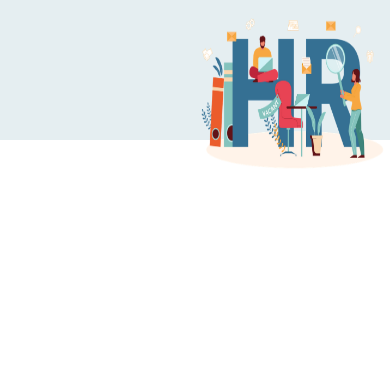
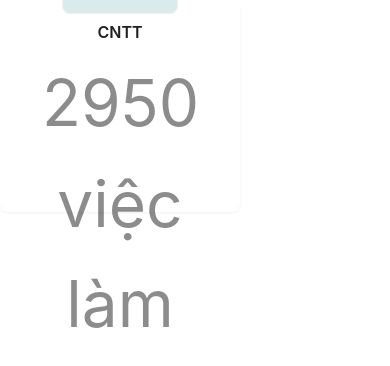
Before and after one commit to tungddk2/recruit, a React (Create React App) app: page / in a window 390 px wide. Shown: the top 366 px of the page. Built offline with nearby package versions, Linux system fonts and the light colour scheme.

Commit message:
feat: add sign up and temporal hr banner

```diff
--- a/src/App.tsx
+++ b/src/App.tsx
@@ -6,6 +6,8 @@ import { ConfigProvider } from "antd";
 import SignIn from "./components/SignIn/SignIn";
 import SignUp from "./components/SignUp/SignUp";
 import HrBanner from "./components/HrBanner/HrBanner";
+import FutureJobIcon from "./components/FutureJobs/FutureJobIcon";
+import {LaptopOutlined} from "@ant-design/icons";
 
 const theme = {
 	token: {
@@ -22,7 +24,7 @@ function App() {
 	return (
 		<ConfigProvider theme={theme}>
 			<Routes>
-				<Route path="/" element={<HrBanner />}/>
+				<Route path="/" element={<FutureJobIcon icon={<LaptopOutlined/>} title="CNTT" numJob={2950} />}/>
 				<Route path="/sign-up">
 					<Route path="user" element={<SignUp role="user" />} />
 					<Route path="company" element={<SignUp role="company" />} />
--- /dev/null
+++ b/src/components/FutureJobs/FutureJobIcon.tsx
@@ -0,0 +1,84 @@
+import {ReactElement, useState} from "react";
+import {Card, Tooltip} from "antd";
+import Icon, {LaptopOutlined} from "@ant-design/icons";
+import useHover from "../../hooks/useHover";
+import "./icon.css";
+
+const { Meta } = Card;
+
+type FutureJobIconProps = {
+	icon: JSX.Element;
+	title: string;
+	numJob: string | number;
+}
+
+export default function FutureJobIcon(props: FutureJobIconProps = {
+	icon: <LaptopOutlined width={"50px"} />,
+	title: "CNTT",
+	numJob: "2950",
+}): ReactElement {
+	const [iconSize, setIconSize] = useState<string>("50px");
+
+	const iconStyle = useHover({
+		fontSize: "64px",
+	}, {
+		fontSize: "50px",
+		color: "#00635E",
+		animationTimingFunction: "ease-out",
+		animationDuration: "300ms",
+	});
+
+	const bodyStyle = useHover({
+		padding: "0",
+		height: "fit-content",
+	}, {
+		padding: "0",
+		height: "fit-content",
+		animationTimingFunction: "ease-out",
+		animationDuration: "300ms",
+	}, false);
+
+	return (
+		<Card
+			bordered={false}
+			style={{
+				width: "fit-content",
+				height: "fit-content",
+			}}
+			bodyStyle={{
+				display: "flex",
+				flexDirection: "column",
+				justifyContent: "center",
+				alignItems: "center",
+				width: "240px",
+				height: "212px",
+				gap: "10px",
+				padding: "25px 42px",
+				transition: "width 300ms",
+				transitionTimingFunction: "ease-out",
+			}}
+			className="icon-container"
+			onMouseEnter={() => setIconSize("64px")}
+			onMouseLeave={() => setIconSize("50px")}
+		>
+			<Card
+				style={{
+					padding: "25px",
+					width: "fit-content",
+					height: "fit-content",
+					borderRadius: "8px",
+					backgroundColor: "rgba(0, 122, 116, 0.15)",
+				}}
+				bodyStyle={{
+					padding: "0",
+					height: "fit-content",
+				}}
+			>
+				<Icon component={props.icon.type} style={{ fontSize: iconSize, color: "#00635E" }} />
+			</Card>
+			<Tooltip title={props.title} placement={"bottom"}>
+				<Meta title={props.title} description={`${props.numJob} việc làm`} style={{ textAlign: "center", width: "100%" }}/>
+			</Tooltip>
+		</Card>
+	)
+}
--- /dev/null
+++ b/src/components/FutureJobs/FutureJobLists.tsx
@@ -0,0 +1,5 @@
+import {ReactElement} from "react";
+
+export default function FutureJobsList(): ReactElement {
+	return <div>FutureJobsList</div>;
+}
--- /dev/null
+++ b/src/components/FutureJobs/icon.css
@@ -0,0 +1,6 @@
+.icon-container {
+}
+
+.icon-container:hover > div > div > div {
+    font-size: 64px;
+}
--- /dev/null
+++ b/src/components/FutureJobs/index.ts
@@ -0,0 +1 @@
+export * from "./FutureJobLists";
--- a/src/components/HrBanner/HrBanner.tsx
+++ b/src/components/HrBanner/HrBanner.tsx
@@ -1,7 +1,32 @@
 import React, {ReactElement, useEffect, useState} from "react";
-import {Col, Row} from "antd";
+import {Button, Col, Row, Typography} from "antd";
 import useBreakpoints from "../../hooks/useBreakpoints";
 import ImageContainer from "../common/images/ImageContainer";
+import {SizeType} from "antd/es/config-provider/SizeContext";
+
+const containerStyle = {
+	xs: {
+		width: "100%",
+		height: "140px",
+		backgroundColor: "rgba(0, 87, 115, 0.1)",
+		padding: "0px 16px",
+		margin: 0,
+	},
+	sm: {
+		width: "100%",
+		height: "187px",
+		backgroundColor: "rgba(0, 87, 115, 0.1)",
+		padding: "0px 32px",
+		margin: 0,
+	},
+	md: {
+		width: "100%",
+		height: "450px",
+		backgroundColor: "rgba(0, 87, 115, 0.1)",
+		padding: "0px 20px",
+		margin: 0,
+	}
+}
 
 const imageStyle = {
 	xs: {
@@ -26,18 +51,61 @@ const imageStyle = {
 }
 
 export default function HrBanner(): ReactElement {
-	const breakpoint = useBreakpoints().breakpoint;
+	const checker = useBreakpoints();
+
+	const _containerStyle = checker.greaterOrEqualThan("md")
+		? containerStyle.md
+		: checker.greaterOrEqualThan("sm")
+			? containerStyle.sm
+			: containerStyle.xs;
+
+	const _sloganMargin = checker.greaterOrEqualThan("md")
+		? "50px -20px auto 0px"
+		: checker.greaterOrEqualThan("sm")
+			? "45px 0px auto 0px"
+			: "25px -20px auto 0px";
+
+	const _sloganFontSize = checker.greaterOrEqualThan("md")
+		? "30px"
+		: checker.greaterOrEqualThan("sm")
+			? "20px" : "12px";
+
+	const _buttonContainerMarginTop = checker.greaterOrEqualThan("md")
+		? "50px"
+		: checker.greaterOrEqualThan("sm")
+			? "30px" : "10px";
+
+	const buttonSize = (checker.greaterOrEqualThan("md") ? "large" : "medium") as SizeType;
 
 	return (
-		<Row style={{
-			width: "100%",
-			height: breakpoint === "sm" || breakpoint === "xs" ? "140px" : breakpoint === "md" ? "187px" : "450px",
-			backgroundColor: "rgba(0, 87, 115, 0.1)",
-		}}>
-			<Col span={12}>
+		<Row
+			gutter={{ md: 20, sm: 32, xs: 16}}
+			style={_containerStyle}
+		>
+			<Col span={12} style={{ padding: 0 }}>
+				<Typography.Text style={{
+					fontFamily: "Pacifico",
+					fontSize: _sloganFontSize,
+					display: "block",
+					width: "100%",
+					margin: _sloganMargin,
+				}}>
+					Nếu bạn đang cần tìm những ứng viên tài giỏi, chất lượng, hãy đăng tin ứng tuyển ngay tại đây !
+				</Typography.Text>
 
+				<div style={{ width: "100%", marginTop: _buttonContainerMarginTop }}>
+					<Button type="primary" size={buttonSize} style={{ height: "fit-content", width: "100%" }}>
+						{
+							checker.greaterOrEqualThan("md")
+								? <Typography.Title level={2} style={{ color: "#fff", margin: 0 }}>Đăng tin ứng tuyển</Typography.Title>
+								: checker.greaterOrEqualThan("sm")
+									? <Typography.Title level={3} color="#fff">Đăng tin ứng tuyển</Typography.Title>
+									: "Đăng tin"
+						}
+					</Button>
+				</div>
 			</Col>
-			<Col span={12}>
+			<Col span={12} style={{ padding: 0 }}>
 				<div style={{
 					width: "100%",
 					height: "100%",
@@ -46,7 +114,6 @@ export default function HrBanner(): ReactElement {
 				}}>
 					<ImageContainer
 						src={require("../../assets/hr-banner.png")}
-						style={imageStyle.sm}
 						preview={false}
 					/>
 				</div>
--- a/src/components/SignIn/SignIn.tsx
+++ b/src/components/SignIn/SignIn.tsx
@@ -56,7 +56,7 @@ export const FormItem = (props: any) => {
 };
 
 export default function SignIn(): ReactElement {
-	const style = useBreakpoints().smallerOrEqualThan("sm")
+	const style = useBreakpoints().smallerThan("md")
 		? styles.sm
 		: styles.default;
 
--- a/src/hooks/useBreakpoints.ts
+++ b/src/hooks/useBreakpoints.ts
@@ -1,22 +1,32 @@
 import { useEffect, useState } from "react";
 import { Breakpoint } from "antd";
 
-export default function useBreakpoints() {
-  const [breakpoint, setBreakpoint] = useState<Breakpoint>("xs");
+export const breakpoints: Record<string, number> = {
+	xs: 576,
+	sm: 768,
+	md: 992,
+	lg: 1200,
+	xl: 1600,
+}
+
+type BreakpointChecker = {
+	smallerThan: (size: number | string) => boolean;
+	greaterOrEqualThan: (size: number | string) => boolean;
+	between: (min: number | string, max: number | string) => boolean;
+}
+
+export default function useBreakpoints(): BreakpointChecker {
+	// eslint-disable-next-line @typescript-eslint/no-unused-vars
+	const [_, setBreakpoint] = useState<Breakpoint>("xs");
 
 	useEffect(() => {
 		const onResize = () => {
 			const width = window.innerWidth;
-      if (width < 576) {
-        setBreakpoint("xs");
-      } else if (width < 768) {
-        setBreakpoint("sm");
-      } else if (width < 992) {
-        setBreakpoint("md");
-      } else if (width < 1200) {
-        setBreakpoint("lg");
-      } else {
-        setBreakpoint("xl");
+			for (const key in breakpoints) {
+				if (width < breakpoints[key]) {
+					setBreakpoint(key as Breakpoint);
+					break;
+				}
 			}
 		};
 
@@ -28,22 +38,39 @@ export default function useBreakpoints() {
 		};
 	}, []);
 
-  const sizeArray = ["xs", "sm", "md", "lg", "xl"] as Breakpoint[];
+	return {
+		smallerThan: (size: number | string) => {
+			if (typeof size === "number")
+				return window.innerWidth < breakpoints[size];
+			if (!(size in breakpoints))
+				return false;
+			return window.innerWidth < breakpoints[size];
+		},
+		greaterOrEqualThan: (size: number | string) => {
+			if (typeof size === "number")
+				return window.innerWidth >= breakpoints[size];
+			if (!(size in breakpoints))
+				return false;
+			return window.innerWidth >= breakpoints[size];
+		},
+		between: (min: number | string, max: number | string) => {
+			let minSize: number;
+			let maxSize: number;
+			if (typeof min === "number")
+				minSize = min;
+			else if (min in breakpoints)
+				minSize = breakpoints[min];
+			else
+				return false;
 
-  const smallerOrEqualThan = (size: Breakpoint) => {
-    return sizeArray.indexOf(breakpoint) <= sizeArray.indexOf(size);
-  };
+			if (typeof max === "number")
+				maxSize = max;
+			else if (max in breakpoints)
+				maxSize = breakpoints[max];
+			else
+				return false;
 
-  const greaterThan = (size: Breakpoint) => {
-    return sizeArray.indexOf(breakpoint) > sizeArray.indexOf(size);
-  };
-
-  const between = (min: Breakpoint, max: Breakpoint) => {
-    return (
-      sizeArray.indexOf(breakpoint) >= sizeArray.indexOf(min) &&
-      sizeArray.indexOf(breakpoint) < sizeArray.indexOf(max)
-    );
-  };
-
-  return { breakpoint, smallerOrEqualThan, greaterThan, between };
+			return window.innerWidth >= minSize && window.innerWidth < maxSize;
 		}
+	}
+}
--- /dev/null
+++ b/src/hooks/useHover.ts
@@ -0,0 +1,27 @@
+import {CSSProperties, useState} from "react";
+
+type UseHover = {
+	style: CSSProperties;
+	onMouseEnter: () => void;
+	onMouseLeave: () => void;
+}
+
+export default function useHover(
+	hoverStyle: CSSProperties,
+	defaultStyle: CSSProperties = {},
+	override: boolean = false,
+	additionalFunction: () => void = () => {}
+): UseHover {
+	const [style, setStyle] = useState<CSSProperties>(defaultStyle);
+
+	const onMouseEnter = () => {
+		override ? setStyle(hoverStyle) : setStyle({...defaultStyle, ...hoverStyle});
+		additionalFunction();
+	}
+	const onMouseLeave = () => {
+		setStyle(defaultStyle);
+		additionalFunction();
+	}
+
+	return {style, onMouseEnter, onMouseLeave};
+}
--- a/src/index.css
+++ b/src/index.css
@@ -1,3 +1,5 @@
+@import url('https://fonts.googleapis.com/css?family=Pacifico');
+
 body {
   margin: 0;
   font-family: -apple-system, BlinkMacSystemFont, 'Segoe UI', 'Roboto', 'Oxygen',
```
Also changed, not shown: src/components/SignUp/SignUp.tsx (+4 -3 lines). Lines whose indentation alone changed are shown as unchanged.
